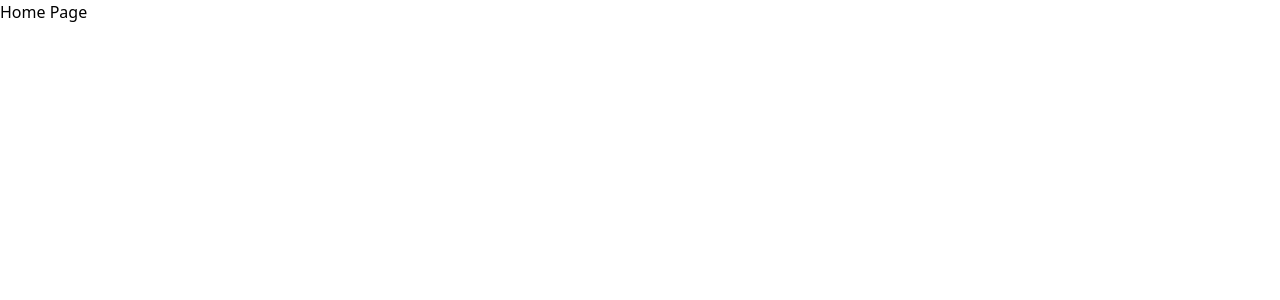
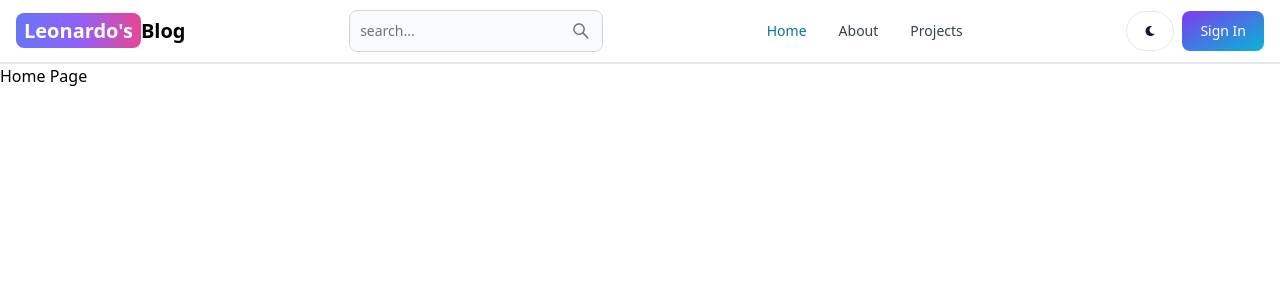
Before and after one commit to leobom97/MERN-Blog, a React (Vite) app in the folder client/: page / in a window 1280 px wide. Shown: the top 300 px of the page. Built offline with nearby package versions, Linux system fonts and the light colour scheme.

Commit message:
Header section creation

```diff
--- a/client/package.json
+++ b/client/package.json
@@ -10,8 +10,10 @@
     "preview": "vite preview"
   },
   "dependencies": {
+    "flowbite-react": "^0.7.2",
     "react": "^18.2.0",
     "react-dom": "^18.2.0",
+    "react-icons": "^5.0.1",
     "react-router-dom": "^6.22.1"
   },
   "devDependencies": {
--- a/client/src/App.jsx
+++ b/client/src/App.jsx
@@ -6,16 +6,18 @@
 import Projects from "./pages/Projects";
 import SignIn from "./pages/SignIn";
 import SignUp from "./pages/SignUp";
+import Header from "./components/Header";
 
 function App() {
   return (
     <BrowserRouter>
+      <Header />
       <Routes>
         <Route path="/" element={<Home />}></Route>
         <Route path="/dashboard" element={<DashBoard />}></Route>
         <Route path="/projects" element={<Projects />}></Route>
         <Route path="/sign-in" element={<SignIn />}></Route>
-        <Route path="/sign-up" element={<SignUp />}></Route>
+        <Route path="/sign-p" element={<SignUp />}></Route>
         <Route path="/about" element={<About />}></Route>
       </Routes>
     </BrowserRouter>
--- /dev/null
+++ b/client/src/components/Header.jsx
@@ -0,0 +1,55 @@
+import React from "react";
+import { Button, Navbar, TextInput } from "flowbite-react";
+import { Link, useLocation } from "react-router-dom";
+import { AiOutlineSearch } from "react-icons/ai";
+import { FaMoon } from "react-icons/fa";
+
+function Header() {
+  const path = useLocation().pathname;
+  return (
+    <Navbar className="border-b-2">
+      <Link
+        to="/"
+        className="self-center whitespace-nowrap text-sm sm:text-xl font-semibold dark:text-white"
+      >
+        <span className="px-2 py-1 bg-gradient-to-r from-indigo-500 via-purple-500 to-pink-500 rounded-lg text-white">
+          Leonardo's
+        </span>
+        Blog
+      </Link>
+      <form>
+        <TextInput
+          type="text"
+          placeholder="search..."
+          rightIcon={AiOutlineSearch}
+          className="hidden lg:inline"
+        />
+      </form>
+      <Button className="w-12 h-10 lg:hidden" color="gray" pill>
+        <AiOutlineSearch />
+      </Button>
+      <div className="flex gap-2 md:order-2">
+        <Button className="w-12 h-10 hidden sm:inline" color="gray" pill>
+          <FaMoon />
+        </Button>
+        <Link to="/sign-in">
+          <Button gradientDuoTone="purpleToBlue">Sign In</Button>
+        </Link>
+        <Navbar.Toggle />
+      </div>
+      <Navbar.Collapse>
+        <Navbar.Link active={path === "/"} as={"div"}>
+          <Link to="/">Home</Link>
+        </Navbar.Link>
+        <Navbar.Link active={path === "/about"} as={"div"}>
+          <Link to="/about">About</Link>
+        </Navbar.Link>
+        <Navbar.Link active={path === "/projects"} as={"div"}>
+          <Link to="/projects">Projects</Link>
+        </Navbar.Link>
+      </Navbar.Collapse>
+    </Navbar>
+  );
+}
+
+export default Header;
--- a/client/tailwind.config.js
+++ b/client/tailwind.config.js
@@ -1,8 +1,12 @@
 /** @type {import('tailwindcss').Config} */
 export default {
-  content: ["./index.html", "./src/**/*.{js,ts,jsx,tsx}"],
+  content: [
+    "./index.html",
+    "./src/**/*.{js,ts,jsx,tsx}",
+    "node_modules/flowbite-react/lib/esm/**/*.js",
+  ],
   theme: {
     extend: {},
   },
-  plugins: [],
+  plugins: [require("flowbite/plugin")],
 };
```
Also changed, not shown: 1 other file (tests, documents, lock files or other folders).
